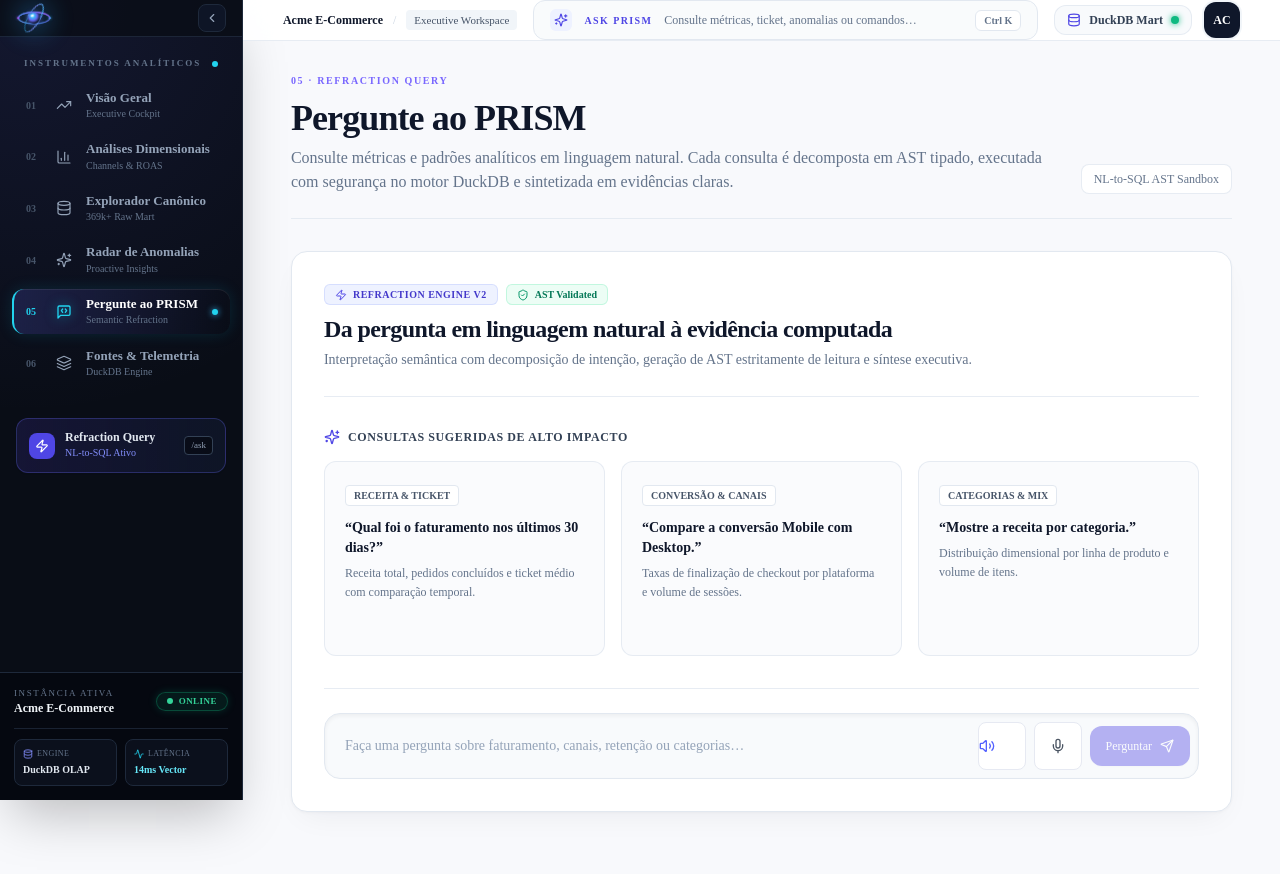
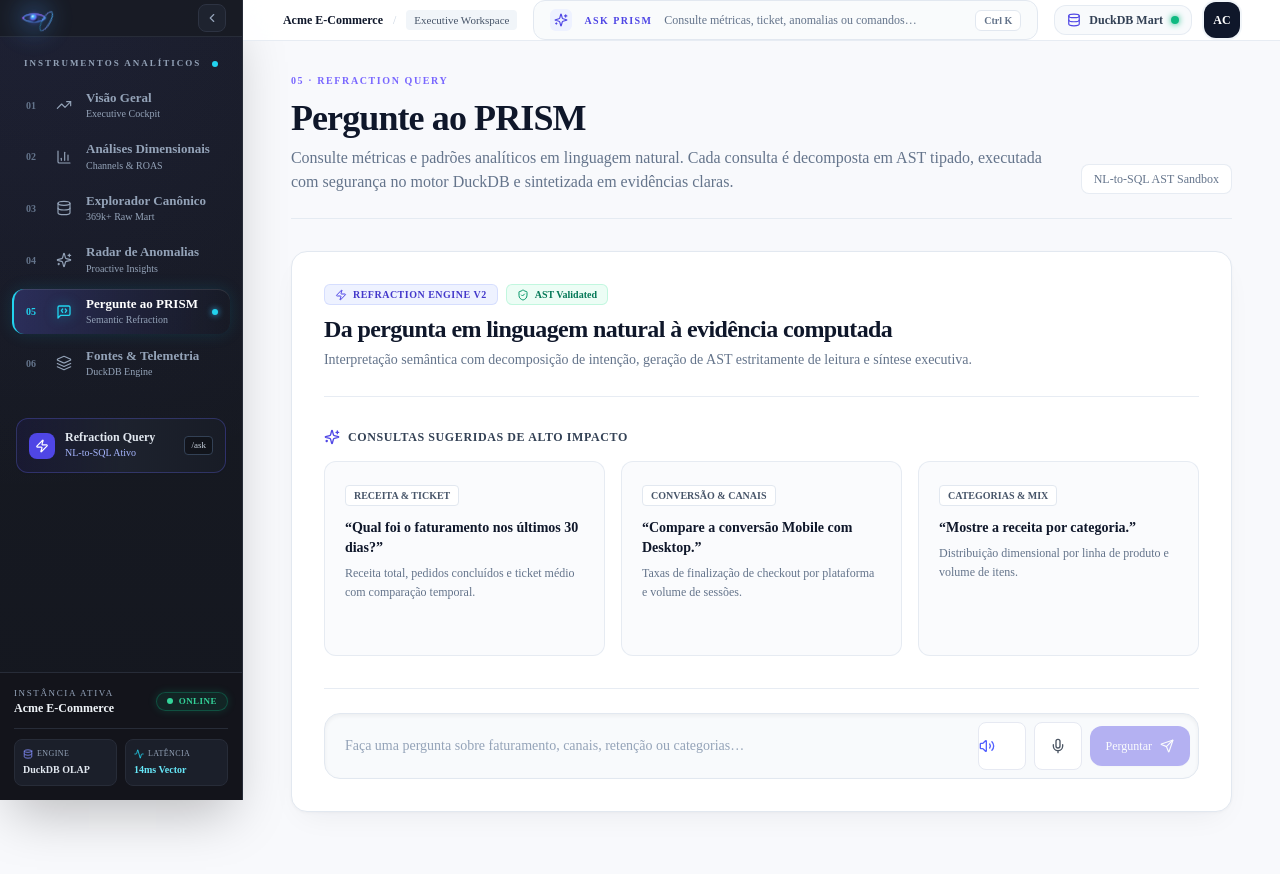
Before and after one commit to lucassantana2301-bot/PRISM-Business-Intelligence-Platform, a Next.js app in the folder apps/web/: page /ask in a window 1280 px wide. Shown: the top 874 px of the page. Built offline with nearby package versions, Linux system fonts and the light colour scheme.

Commit message:
feat(ui): eliminate clipping on 3D sphere orb and switch sidebar to sleek graphite gray theme

```diff
--- a/apps/web/components/layout/AppShell.tsx
+++ b/apps/web/components/layout/AppShell.tsx
@@ -56,7 +56,7 @@
           onClick={() => setMobileMenuOpen(false)}
         >
           <div
-            className="w-64 h-full bg-prism-bg-canvas border-r border-prism-border-subtle"
+            className="w-68 h-full bg-[#161922] border-r border-[#272c38]"
             onClick={(e) => e.stopPropagation()}
           >
             <Sidebar
--- a/apps/web/components/layout/Sidebar.tsx
+++ b/apps/web/components/layout/Sidebar.tsx
@@ -14,8 +14,6 @@
   TrendingUp,
   Activity,
   Zap,
-  Radio,
-  Cpu,
 } from 'lucide-react';
 import clsx from 'clsx';
 import { Prism3DSphere } from '@/components/ui/Prism3DSphere';
@@ -41,29 +39,29 @@
   return (
     <aside
       className={clsx(
-        'relative flex h-screen flex-col border-r border-[#1e293b] bg-[#090d16] text-slate-400 transition-all duration-300 select-none overflow-hidden shadow-2xl',
+        'relative flex h-screen flex-col border-r border-[#272c38] bg-[#161922] text-slate-300 transition-all duration-300 select-none overflow-x-hidden shadow-2xl',
         collapsed ? 'w-[4.75rem]' : 'w-68'
       )}
       style={{
-        backgroundImage: 'radial-gradient(circle at 10% 0%, rgba(99, 102, 241, 0.12) 0%, transparent 50%)',
+        backgroundImage: 'radial-gradient(circle at 10% 0%, rgba(99, 102, 241, 0.08) 0%, transparent 60%), linear-gradient(180deg, #181b24 0%, #14171f 100%)',
       }}
     >
       {/* 1. Brand Header with 3D Sphere Orb */}
-      <div className="flex h-17 shrink-0 items-center justify-between border-b border-[#1e293b]/90 px-4 bg-[#090d16]/80 backdrop-blur-xs">
+      <div className="flex h-17 shrink-0 items-center justify-between border-b border-[#272c38] px-4 bg-[#181b24]/90 backdrop-blur-xs">
         <Link
           href="/"
           onClick={onMobileClose}
-          className="flex min-w-0 items-center gap-3.5 text-white group notranslate"
+          className="flex min-w-0 items-center gap-3.5 text-white group notranslate overflow-visible"
           translate="no"
         >
-          <Prism3DSphere size={36} className="transition-transform duration-300 group-hover:scale-110" />
+          <Prism3DSphere size={36} className="transition-transform duration-300 group-hover:scale-110 shrink-0" />
           {!collapsed && (
             <div className="min-w-0 animate-fade-in">
               <div className="flex items-center gap-2">
                 <span className="font-extrabold tracking-[0.2em] text-sm text-transparent bg-clip-text bg-gradient-to-r from-white via-slate-100 to-slate-300 notranslate" translate="no">
                   PRISM
                 </span>
-                <span className="text-[9px] font-mono px-1.5 py-0.5 rounded-full bg-cyan-500/10 border border-cyan-500/40 text-cyan-300 font-bold tracking-wider shadow-[0_0_8px_rgba(6,182,212,0.3)]">
+                <span className="text-[9px] font-mono px-1.5 py-0.5 rounded-full bg-cyan-500/10 border border-cyan-500/40 text-cyan-300 font-bold tracking-wider shadow-[0_0_8px_rgba(6,182,212,0.25)]">
                   v2.4
                 </span>
               </div>
@@ -77,7 +75,7 @@
           <button
             type="button"
             onClick={onToggleCollapse}
-            className="flex h-7 w-7 items-center justify-center rounded-lg border border-[#1e293b] bg-[#0e1526] text-slate-400 hover:text-white hover:border-slate-600 transition-colors shadow-2xs"
+            className="flex h-7 w-7 items-center justify-center rounded-lg border border-[#2d3342] bg-[#1e232f] text-slate-400 hover:text-white hover:border-slate-500 transition-colors shadow-2xs"
             aria-label="Recolher navegação"
           >
             <ChevronLeft className="h-3.5 w-3.5" />
@@ -90,7 +88,7 @@
         <div>
           {!collapsed && (
             <div className="flex items-center justify-between px-3 pb-3">
-              <p className="font-mono text-[9px] font-bold uppercase tracking-[0.22em] text-slate-500">
+              <p className="font-mono text-[9px] font-bold uppercase tracking-[0.22em] text-slate-400">
                 Instrumentos Analíticos
               </p>
               <span className="flex h-1.5 w-1.5 rounded-full bg-cyan-400 animate-ping" />
@@ -113,8 +111,8 @@
                     'group relative flex min-h-[2.85rem] items-center gap-3.5 rounded-xl px-3 text-[13px] font-medium transition-all duration-200',
                     collapsed ? 'justify-center' : '',
                     active
-                      ? 'bg-gradient-to-r from-indigo-500/20 via-indigo-500/10 to-transparent border-l-2 border-cyan-400 text-white shadow-[inset_0_1px_0_0_rgba(255,255,255,0.08),0_0_15px_rgba(6,182,212,0.15)]'
-                      : 'border-l-2 border-transparent text-slate-400 hover:bg-white/[0.04] hover:text-slate-100'
+                      ? 'bg-gradient-to-r from-indigo-500/25 via-indigo-500/10 to-transparent border-l-2 border-cyan-400 text-white shadow-[inset_0_1px_0_0_rgba(255,255,255,0.1),0_0_16px_rgba(6,182,212,0.15)]'
+                      : 'border-l-2 border-transparent text-slate-400 hover:bg-white/[0.06] hover:text-slate-100'
                   )}
                 >
                   {/* Coordinate Monospace Index */}
@@ -122,7 +120,7 @@
                     <span
                       className={clsx(
                         'w-4 font-mono text-[10px] tabular-nums font-semibold transition-colors',
-                        active ? 'text-cyan-400 font-bold' : 'text-slate-600 group-hover:text-slate-400'
+                        active ? 'text-cyan-400 font-bold' : 'text-slate-500 group-hover:text-slate-300'
                       )}
                     >
                       {item.coordinate}
@@ -142,7 +140,7 @@
                   {!collapsed && (
                     <div className="min-w-0 flex-1">
                       <span className="truncate block font-semibold leading-tight">{item.label}</span>
-                      <span className="text-[10px] text-slate-500 truncate block font-mono font-normal">
+                      <span className="text-[10px] text-slate-400 truncate block font-mono font-normal">
                         {item.detail}
                       </span>
                     </div>
@@ -164,7 +162,7 @@
             <Link
               href="/ask"
               onClick={onMobileClose}
-              className="group flex items-center justify-between p-3 rounded-xl bg-gradient-to-r from-indigo-950/60 to-[#0e1526] border border-indigo-500/30 hover:border-indigo-400/60 transition-all duration-200 shadow-sm"
+              className="group flex items-center justify-between p-3 rounded-xl bg-gradient-to-r from-indigo-950/40 via-[#1d222e] to-[#181c26] border border-indigo-500/30 hover:border-indigo-400/60 transition-all duration-200 shadow-sm"
             >
               <div className="flex items-center gap-2.5">
                 <div className="p-1.5 rounded-lg bg-indigo-600 text-white shadow-xs">
@@ -174,12 +172,12 @@
                   <span className="text-xs font-bold text-slate-200 block leading-none group-hover:text-white">
                     Refraction Query
                   </span>
-                  <span className="text-[10px] font-mono text-indigo-400 block mt-0.5">
+                  <span className="text-[10px] font-mono text-indigo-300 block mt-0.5">
                     NL-to-SQL Ativo
                   </span>
                 </div>
               </div>
-              <span className="font-mono text-[9px] px-1.5 py-0.5 rounded bg-black/40 border border-slate-700 text-slate-400">
+              <span className="font-mono text-[9px] px-1.5 py-0.5 rounded bg-black/30 border border-slate-700 text-slate-300">
                 /ask
               </span>
             </Link>
@@ -188,13 +186,13 @@
       </nav>
 
       {/* 3. Telemetry Control Room Footer */}
-      <div className="shrink-0 border-t border-[#1e293b] p-3.5 bg-[#060910]/95 backdrop-blur-md">
+      <div className="shrink-0 border-t border-[#272c38] p-3.5 bg-[#13151c]/95 backdrop-blur-md">
         {!collapsed ? (
           <div className="space-y-3">
             {/* Workspace State */}
             <div className="flex items-center justify-between">
               <div>
-                <p className="font-mono text-[9px] uppercase tracking-[0.18em] text-slate-500">
+                <p className="font-mono text-[9px] uppercase tracking-[0.18em] text-slate-400">
                   Instância Ativa
                 </p>
                 <p className="truncate text-xs font-bold text-slate-100">Acme E-Commerce</p>
@@ -206,16 +204,16 @@
             </div>
 
             {/* Telemetry Micro-grid */}
-            <div className="border-t border-[#1e293b]/80 pt-2.5 grid grid-cols-2 gap-2 text-[10px] font-mono">
-              <div className="bg-[#0b101c] p-2 rounded-lg border border-[#1e293b] flex flex-col justify-between">
-                <span className="text-slate-500 block text-[8px] uppercase tracking-wider flex items-center gap-1">
+            <div className="border-t border-[#272c38] pt-2.5 grid grid-cols-2 gap-2 text-[10px] font-mono">
+              <div className="bg-[#1b1f2a] p-2 rounded-lg border border-[#272c38] flex flex-col justify-between">
+                <span className="text-slate-400 block text-[8px] uppercase tracking-wider flex items-center gap-1">
                   <Database className="w-2.5 h-2.5 text-indigo-400" />
                   Engine
                 </span>
                 <span className="text-slate-200 font-bold truncate block mt-0.5">DuckDB OLAP</span>
               </div>
-              <div className="bg-[#0b101c] p-2 rounded-lg border border-[#1e293b] flex flex-col justify-between">
-                <span className="text-slate-500 block text-[8px] uppercase tracking-wider flex items-center gap-1">
+              <div className="bg-[#1b1f2a] p-2 rounded-lg border border-[#272c38] flex flex-col justify-between">
+                <span className="text-slate-400 block text-[8px] uppercase tracking-wider flex items-center gap-1">
                   <Activity className="w-2.5 h-2.5 text-cyan-400" />
                   Latência
                 </span>
@@ -227,7 +225,7 @@
           <button
             type="button"
             onClick={onToggleCollapse}
-            className="flex h-9 w-9 items-center justify-center rounded-xl border border-[#1e293b] bg-[#0e1526] text-slate-400 hover:text-white hover:border-slate-600 transition-colors mx-auto shadow-2xs"
+            className="flex h-9 w-9 items-center justify-center rounded-xl border border-[#2d3342] bg-[#1e232f] text-slate-400 hover:text-white hover:border-slate-500 transition-colors mx-auto shadow-2xs"
             aria-label="Expandir navegação"
           >
             <ChevronRight className="h-4 w-4" />
--- a/apps/web/components/ui/Prism3DSphere.tsx
+++ b/apps/web/components/ui/Prism3DSphere.tsx
@@ -7,51 +7,51 @@
   className?: string;
 }
 
-export const Prism3DSphere: React.FC<Prism3DSphereProps> = ({ size = 32, className = '' }) => {
+export const Prism3DSphere: React.FC<Prism3DSphereProps> = ({ size = 36, className = '' }) => {
   return (
     <div
-      className={`relative flex items-center justify-center shrink-0 select-none ${className}`}
-      style={{ width: size, height: size, perspective: '600px' }}
+      className={`relative flex items-center justify-center shrink-0 select-none overflow-visible ${className}`}
+      style={{ width: size, height: size, perspective: '800px' }}
       aria-hidden="true"
     >
       {/* Outer ambient glow bloom */}
       <div
-        className="absolute inset-0 rounded-full blur-md opacity-60 animate-pulse pointer-events-none"
+        className="absolute inset-0 rounded-full blur-md opacity-70 animate-pulse pointer-events-none"
         style={{
-          background: 'radial-gradient(circle, rgba(99, 102, 241, 0.6) 0%, rgba(6, 182, 212, 0.4) 60%, transparent 100%)',
+          background: 'radial-gradient(circle, rgba(99, 102, 241, 0.5) 0%, rgba(56, 189, 248, 0.3) 60%, transparent 100%)',
         }}
       />
 
-      {/* 3D React-style Gyroscopic Atom / Sphere Container */}
+      {/* 3D React-style Gyroscopic Atom / Sphere Container with expanded viewBox to prevent ANY clipping */}
       <svg
-        viewBox="0 0 100 100"
+        viewBox="-20 -20 140 140"
         className="w-full h-full relative z-10 overflow-visible"
         fill="none"
         xmlns="http://www.w3.org/2000/svg"
       >
         <defs>
           {/* Radial Gradient for 3D Core Sphere */}
-          <radialGradient id="prismCore3D" cx="38%" cy="32%" r="65%">
+          <radialGradient id="prismCore3D" cx="35%" cy="30%" r="65%">
             <stop offset="0%" stopColor="#ffffff" stopOpacity="0.95" />
             <stop offset="25%" stopColor="#38bdf8" />
-            <stop offset="60%" stopColor="#6366f1" />
+            <stop offset="65%" stopColor="#6366f1" />
             <stop offset="100%" stopColor="#0f172a" />
           </radialGradient>
 
           {/* Neon Ring Gradients */}
           <linearGradient id="orbitCyanIndigo" x1="0%" y1="0%" x2="100%" y2="100%">
-            <stop offset="0%" stopColor="#38bdf8" stopOpacity="0.9" />
-            <stop offset="50%" stopColor="#818cf8" stopOpacity="0.6" />
-            <stop offset="100%" stopColor="#06b6d4" stopOpacity="0.2" />
+            <stop offset="0%" stopColor="#38bdf8" stopOpacity="0.95" />
+            <stop offset="50%" stopColor="#818cf8" stopOpacity="0.7" />
+            <stop offset="100%" stopColor="#06b6d4" stopOpacity="0.3" />
           </linearGradient>
 
           <linearGradient id="orbitIndigoPurple" x1="100%" y1="0%" x2="0%" y2="100%">
-            <stop offset="0%" stopColor="#a855f7" stopOpacity="0.9" />
-            <stop offset="50%" stopColor="#6366f1" stopOpacity="0.6" />
-            <stop offset="100%" stopColor="#38bdf8" stopOpacity="0.2" />
+            <stop offset="0%" stopColor="#a855f7" stopOpacity="0.95" />
+            <stop offset="50%" stopColor="#6366f1" stopOpacity="0.7" />
+            <stop offset="100%" stopColor="#38bdf8" stopOpacity="0.3" />
           </linearGradient>
 
-          <filter id="neonGlow" x="-20%" y="-20%" width="140%" height="140%">
+          <filter id="neonGlowSphere" x="-30%" y="-30%" width="160%" height="160%">
             <feGaussianBlur stdDeviation="1.5" result="blur" />
             <feComposite in="SourceGraphic" in2="blur" operator="over" />
           </filter>
@@ -62,14 +62,14 @@
           <ellipse
             cx="50"
             cy="50"
-            rx="44"
-            ry="16"
+            rx="42"
+            ry="15"
             stroke="url(#orbitCyanIndigo)"
             strokeWidth="2.5"
-            filter="url(#neonGlow)"
+            filter="url(#neonGlowSphere)"
           />
           {/* Orbiting Electron 1 */}
-          <circle cx="94" cy="50" r="3" fill="#38bdf8" className="filter drop-shadow-[0_0_4px_#38bdf8]" />
+          <circle cx="92" cy="50" r="3.2" fill="#38bdf8" className="filter drop-shadow-[0_0_4px_#38bdf8]" />
         </g>
 
         {/* Orbit Ring 2 (60 deg tilt) */}
@@ -77,14 +77,14 @@
           <ellipse
             cx="50"
             cy="50"
-            rx="44"
-            ry="16"
+            rx="42"
+            ry="15"
             stroke="url(#orbitIndigoPurple)"
             strokeWidth="2.5"
-            filter="url(#neonGlow)"
+            filter="url(#neonGlowSphere)"
           />
           {/* Orbiting Electron 2 */}
-          <circle cx="6" cy="50" r="3" fill="#a855f7" className="filter drop-shadow-[0_0_4px_#a855f7]" />
+          <circle cx="8" cy="50" r="3.2" fill="#a855f7" className="filter drop-shadow-[0_0_4px_#a855f7]" />
         </g>
 
         {/* Orbit Ring 3 (120 deg tilt) */}
@@ -92,33 +92,33 @@
           <ellipse
             cx="50"
             cy="50"
-            rx="44"
-            ry="16"
+            rx="42"
+            ry="15"
             stroke="url(#orbitCyanIndigo)"
             strokeWidth="2.5"
-            filter="url(#neonGlow)"
+            filter="url(#neonGlowSphere)"
           />
           {/* Orbiting Electron 3 */}
-          <circle cx="50" cy="66" r="3" fill="#60a5fa" className="filter drop-shadow-[0_0_4px_#60a5fa]" />
+          <circle cx="50" cy="65" r="3.2" fill="#60a5fa" className="filter drop-shadow-[0_0_4px_#60a5fa]" />
         </g>
 
         {/* Central 3D Glowing Core Sphere */}
         <circle
           cx="50"
           cy="50"
-          r="16"
+          r="15"
           fill="url(#prismCore3D)"
-          className="filter drop-shadow-[0_0_8px_rgba(99,102,241,0.8)] transition-transform duration-300 group-hover:scale-110"
+          className="filter drop-shadow-[0_0_10px_rgba(99,102,241,0.85)] transition-transform duration-300 group-hover:scale-110"
         />
 
         {/* Specular Highlight Glare on Sphere */}
         <ellipse
           cx="45"
           cy="43"
-          rx="5"
-          ry="3"
+          rx="4.5"
+          ry="2.5"
           fill="#ffffff"
-          fillOpacity="0.8"
+          fillOpacity="0.85"
           transform="rotate(-25 45 43)"
         />
       </svg>
```
